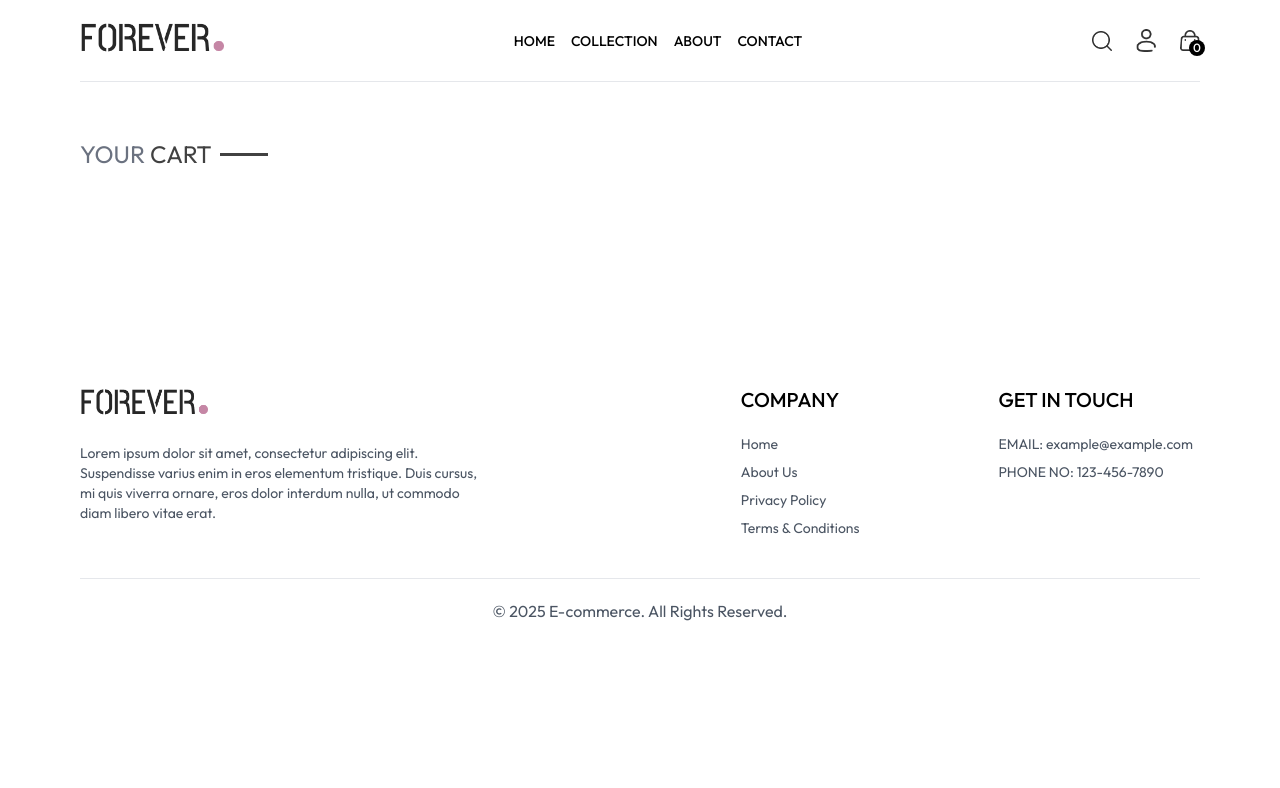
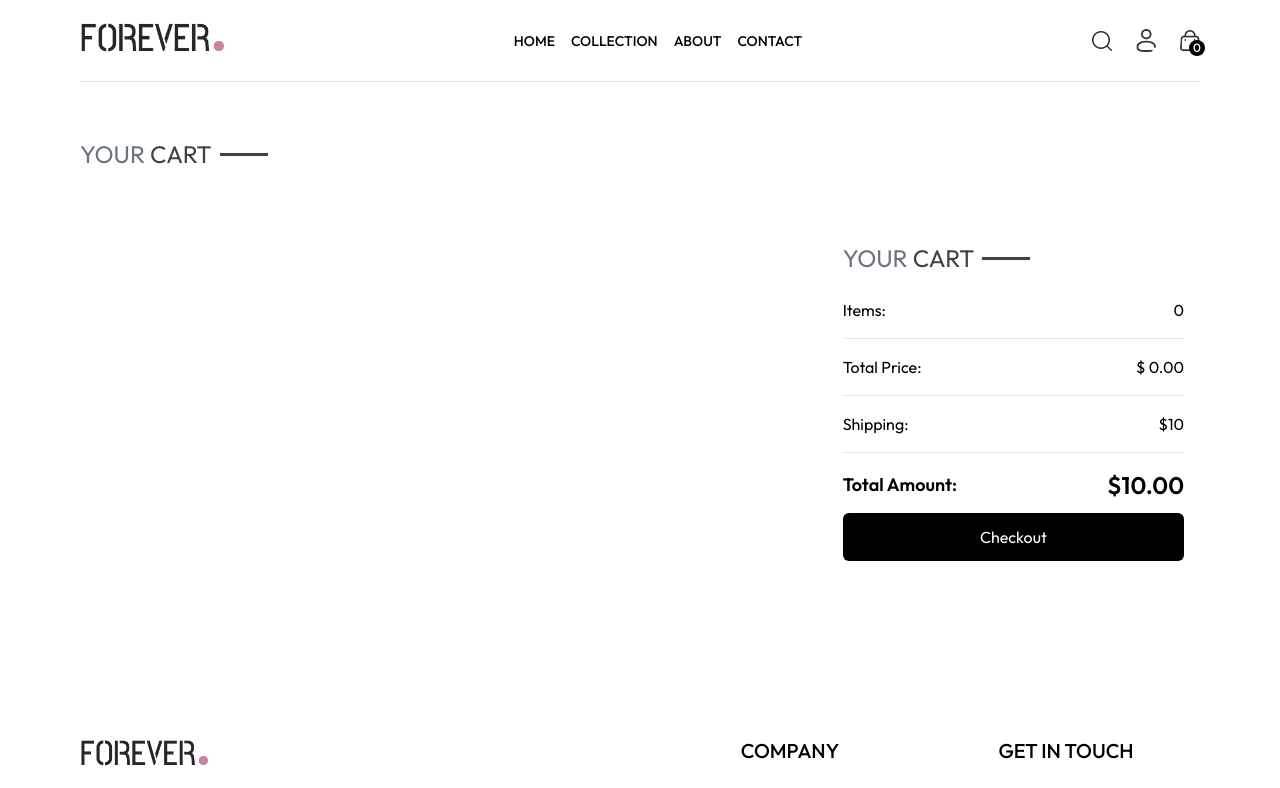
Before and after one commit to naveenkumar13-gif/forever, a React (Create React App) app: page /cart in a window 1280 px wide. Shown: the top 788 px of the page. Built offline with nearby package versions, Linux system fonts and the light colour scheme.

Commit message:
feat: add CartTotal component to display total items and price in cart

```diff
--- /dev/null
+++ b/src/components/cartTotal/index.jsx
@@ -0,0 +1,58 @@
+import React from "react";
+import Title from "../title";
+import { useNavigate } from "react-router-dom";
+
+function CartTotal({ products }) {
+  const navigate = useNavigate();
+  return (
+    <div className=" w-1/3 p-4 rounded-md  max-sm:w-full max-sm:mt-4 ml-auto">
+      <div className="text-2xl mb-3">
+        <Title text1={"YOUR"} text2={"CART"} />
+      </div>
+      <div className="flex flex-col gap-4">
+        <div className="flex justify-between items-center">
+          <p>Items:</p>
+          <p>{products.length}</p>
+        </div>
+        <hr />
+        <div className="flex justify-between items-center">
+          <p> Total Price:</p>
+          <p>
+            ${" "}
+            {products
+              .reduce((total, item) => total + item.price * item.quantity, 0)
+              .toFixed(2)}
+          </p>
+        </div>
+        <hr />
+        <div className="flex justify-between items-center">
+          <p>Shipping:</p>
+          <p>${10.0}</p>
+        </div>
+        <hr />
+        <div className="flex justify-between items-center">
+          <span className="text-lg font-semibold">Total Amount:</span>
+          <p className="text-2xl font-semibold">
+            $
+            {(
+              products.reduce(
+                (total, item) => total + item.price * item.quantity,
+                0
+              ) + 10.0
+            ).toFixed(2)}
+          </p>
+        </div>
+      </div>
+      <div>
+        <button
+          className="bg-black text-white py-3  active:bg-gray-700 w-full mt-3 rounded-md"
+          onClick={() => navigate("/place-order")}
+        >
+          Checkout
+        </button>
+      </div>
+    </div>
+  );
+}
+
+export default CartTotal;
--- a/src/pages/cart/index.jsx
+++ b/src/pages/cart/index.jsx
@@ -2,13 +2,13 @@ import React from "react";
 import { useDispatch, useSelector } from "react-redux";
 import Title from "../../components/title";
 import { assets } from "../../assets/assets";
-import { deleteItem, getTotalQuantity } from "./cartSlice";
+import { deleteItem } from "./cartSlice";
 import UpdateQuantity from "../../components/updateQuantity";
+import CartTotal from "../../components/cartTotal";
 
 const Cart = () => {
   const products = useSelector((state) => state.cart.cart);
   const dispatch = useDispatch();
-
 
   return (
     <div className="border-t pt-14">
@@ -19,15 +19,15 @@ const Cart = () => {
         {products.map((item, index) => (
           <div
             key={index}
-            className="grid grid-cols-[auto_1fr_1fr_1fr] items-center justify-items-center    gap-6 border-t border-b py-4 max-sm:flex-col "
+            className="flex items-center justify-between gap-6 border-t border-b py-4 max-sm:flex-col "
           >
             <div>
-              <img src={item.image} alt="" className="w-24" />
+              <img src={item.image} alt="" className="w-32 max-sm:w-full" />
             </div>
 
             <div className="">
               <p>{item.name}</p>
-              <div className="flex gap-4 items-center mt-2">
+              <div className="flex gap-4 items-center mt-2 max-sm:flex-col">
                 <p>${item.price * item.quantity}</p>
                 <p className="px-2 border sm:px-3 sm:py-1 bg-slate-50">
                   {item.size}
@@ -40,12 +40,13 @@ const Cart = () => {
             <img
               src={assets.bin_icon}
               alt=""
-              className="w-6"
+              className="w-6 cursor-pointer"
               onClick={() => dispatch(deleteItem(item.id))}
             />
           </div>
         ))}
       </div>
+      <CartTotal products={products} />
     </div>
   );
 };
--- a/src/pages/product/index.jsx
+++ b/src/pages/product/index.jsx
@@ -62,7 +62,7 @@ function Product() {
 
   return productData ? (
     <>
-      {contextHolder} {/* Ensure this is rendered */}
+      {contextHolder}
       <div className="border-t-2 py-10 transition-opacity ease-in duration-500 opacity-100">
         <div className="flex flex-col">
           <div className="flex gap-10 max-sm:gap-5 max-sm:flex-col-reverse">
```
